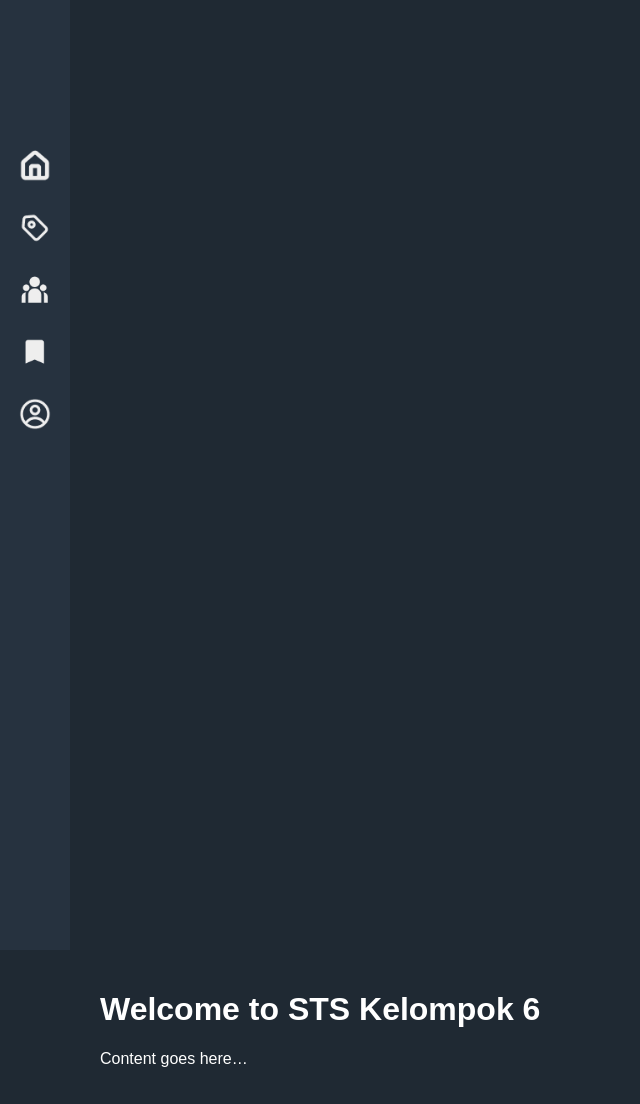
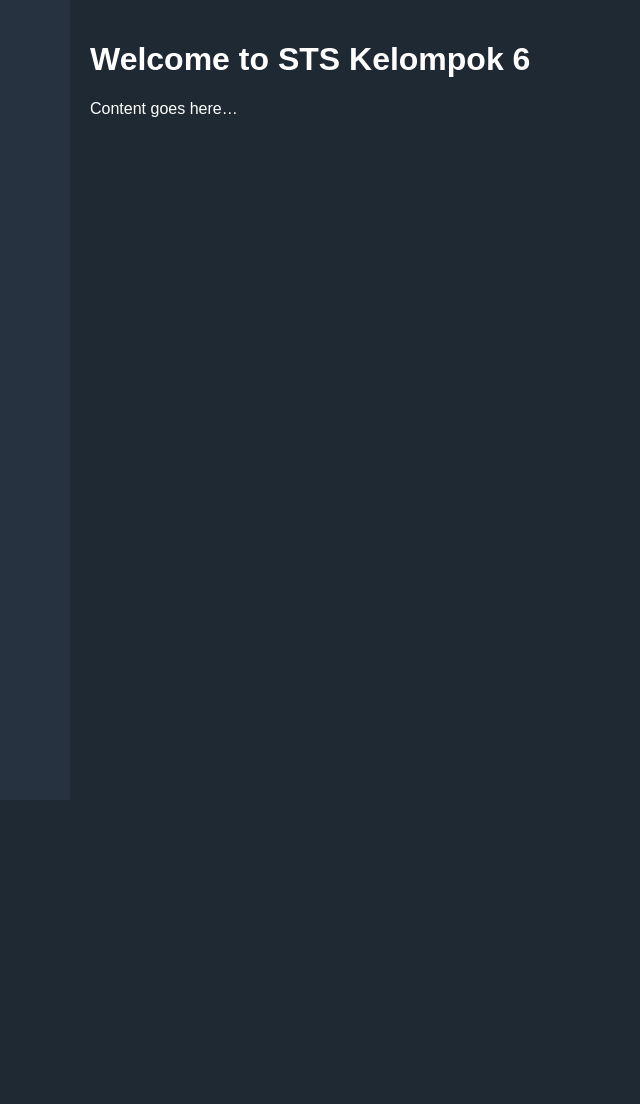
Before and after one commit to var-sama/STS_kelompok_6, a PHP site: page /index.html in a window 1280 px wide. Shown: the whole page, without its empty margins (0-640 px from the left). After the commit the page ends 117 px from the top, so only its background shows below. Run offline with PHP 8.4, Linux system fonts and the light colour scheme; some libraries are stand-ins or nearby versions.

Commit message:
Sidebar Ready To Use

```diff
--- a/Navbar.css
+++ b/Navbar.css
@@ -2,29 +2,62 @@
     margin:0;
     background:#1f2933;
     font-family:sans-serif;
+    min-height:100vh;
+}
+
+.layout{
+    display:flex;
+    min-height:100vh;
 }
 
 .sidebar{
-    width:70.31px;
+    box-sizing: border-box;
+    width:70px;
     height:100vh;
     background:#26323f;
     display:flex;
     flex-direction:column;
-    align-items:center;
+
+    justify-content:flex-start;
     padding-top:150px;
     gap:25px;
+    transition: width 0.2s ease;
+    flex-shrink:0;
 }
 
-img{
-    width:32px;
-    height:32px;
+main{
+    flex:1;
+    padding:20px;
+    color:#fff;
+}
+
+img,
+iconify-icon{
+    width:38px;
+    height:38px;
+    font-size:38px;
+    display:inline-block;
     transition:0.2s;
+    padding-left: 17px;
 }
 .sidebar a{
     color:#cfd8dc;
     font-size:20px;
     text-decoration:none;
     transition:0.2s;
+    display:flex;
+    justify-content:center;
+    align-items: center;
+    gap:15px;
+    width:max-content;
+    border-radius: 12px;
+}
+
+.sidebar.open a{
+    justify-content:flex-start;
+    width:100%;
+    padding-left:17px;
+    border-radius: 0;
 }
 
 .sidebar a:hover{
--- a/index.html
+++ b/index.html
@@ -3,23 +3,52 @@
 <head>
     <meta charset="UTF-8">
     <title>STS Kelompok 6</title>
-    <!-- main stylesheet for sidebar and other components -->
     <link rel="stylesheet" href="./Navbar.css">
+    <link rel="stylesheet" href="https://cdnjs.cloudflare.com/ajax/libs/font-awesome/6.5.0/css/all.min.css">
+    <script src="https://code.iconify.design/iconify-icon/1.0.7/iconify-icon.min.js"></script>
 </head>
 <body>
-    <!-- include the sidebar component -->
-    <!-- you can use server-side includes, JS fetch, or simply paste the markup -->
-    <div class="sidebar">
-        <a href="#"><img src="./icons/home.png" alt="home"></a>
-        <a href="#"><img src="./icons/tag.png" alt="tag"></a>
-        <a href="#"><img src="./icons/team.png" alt="team"></a>
-        <a href="#"><img src="./icons/bookmark.png" alt="bookmark"></a>
-        <a href="#"><img src="./icons/profile.png" alt="profile"></a>
+    <div class="layout">
+        <div class="sidebar" id="sidebar">
+            <!-- <button id="toggle">☰</button> -->
+            <a href="#">
+                <iconify-icon icon="lucide:home"></iconify-icon>
+                <span>Homepage</span>
+            </a>
+            <a href="#">
+                <iconify-icon icon="mingcute:tag-line"></iconify-icon>
+                <span>Tag</span>
+            </a>
+            <a href="#">
+                <iconify-icon icon="ri:team-fill"></iconify-icon>
+                <span>Team</span>
+            </a>
+            <a href="#">
+                <iconify-icon icon="material-symbols:bookmark"></iconify-icon>
+                <span>Bookmark</span>
+            </a>
+            <a href="#">
+                <iconify-icon icon="mingcute:user-4-line"></iconify-icon>
+                <span>Profile</span>
+            </a>
+        </div>
+
+        <main>
+            <h1>Welcome to STS Kelompok 6</h1>
+            <p>Content goes here…</p>
+        </main>
     </div>
 
-    <main style="margin-left:80px; padding:20px; color:#fff;">
-        <h1>Welcome to STS Kelompok 6</h1>
-        <p>Content goes here…</p>
-    </main>
+<script>
+    const sidebar = document.getElementById("sidebar");
+    const toggle = document.getElementById("toggle");
+
+    // Toggle when clicking the sidebar background (not when clicking links)
+    sidebar.addEventListener("click", (event) => {
+        if (event.target === sidebar || event.target === toggle) {
+            sidebar.classList.toggle("open");
+        }
+    });
+</script>
 </body>
 </html>
```
Also changed, not shown: other parts of Navbar.css (+32 -0 lines), components/Navbar.html (+7 -6 lines).
